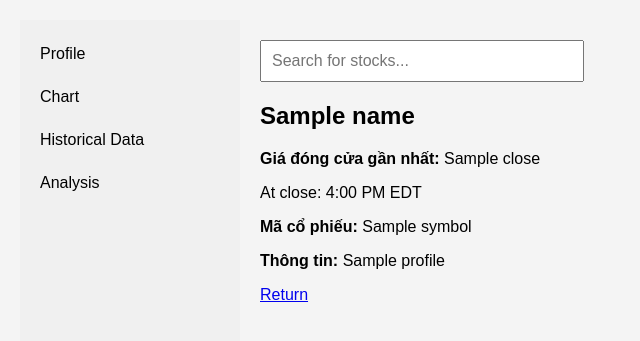
After one commit to Monkey-D-Luc/Realtime-Stock-Price-Tracker, a Django app: template Project/search/templates/profile.html in a window 1280 px wide. The commit adds this page. Shown: the top 341 px of the page, without its empty margins (0-640 px from the left). Run offline with Django 5.2, Linux system fonts and the light colour scheme; the template is opened without the code that fills it: most values are stand-ins (such as "Sample title", 1, 10 or a date in 2020); parts of the project's set-up code (start-up, migrations or seed data) failed here and were passed over.

Commit message:
đã có /profile

```diff
--- a/Project/search/static/script.js
+++ b/Project/search/static/script.js
@@ -29,9 +29,10 @@ document.getElementById('search-box').addEventListener('input', function() {
 
 document.addEventListener('DOMContentLoaded', function () {
     const path = window.location.pathname;
-    const symbol = path.substring(1);
+    const symbol = path.split('/')[1];
     if (symbol) {
         fetchStockDetail(symbol);
+        setInterval(() => fetchStockDetail(symbol), 60000);
     }
     document.getElementById('search-results').addEventListener('click', function (event) {
         if (event.target && event.target.classList.contains('stock-item')) {
@@ -44,7 +45,7 @@ document.addEventListener('DOMContentLoaded', function () {
 });
 
 function fetchStockDetail(symbol) {
-    fetch(`/${symbol}`)
+    fetch(`/${symbol}/profile`)
         .then(response => response.json())
         .then(data => {
             if (data.error) {
@@ -59,7 +60,9 @@ function fetchStockDetail(symbol) {
 }
 
 function displayStockDetail(data) {
+    const detailContainer = document.getElementById('stock-detail');
     document.getElementById('company-name').textContent = data.name || 'Unknown Company';
     document.getElementById('close-price').textContent = data.close || 'N/A';
     document.getElementById('stock-symbol').textContent = data.symbol;
+    detailContainer.style.display = 'block';
 }
--- /dev/null
+++ b/Project/search/templates/profile.html
@@ -0,0 +1,25 @@
+{% extends "sidebar.html" %}
+{% load static %}
+
+{% block title %}Stock Search{% endblock %}
+
+{% block content %}
+<div class="search-container">
+    <input type="text" id="search-box" placeholder="Search for stocks...">
+    <div id="search-results"></div>
+    <link rel="stylesheet" href="{% static 'style.css' %}">
+</div>
+
+<main id="stock-detail">
+    <h2 id="company-name">{{ name }}</h2>
+    <p><strong>Giá đóng cửa gần nhất:</strong> <span id="close-price">{{ close }}</span></p>
+    <p>At close: 4:00 PM EDT</p>
+    <p><strong>Mã cổ phiếu:</strong> <span id="stock-symbol">{{ symbol }}</span></p>
+    <p><strong>Thông tin:</strong> <span>{{ profile }}</span></p>
+    <a href="/" class="btn">Return</a>
+</main>
+{% endblock %}
+
+{% block extra_js %}
+<script src="{% static 'script.js' %}"></script>
+{% endblock %}
--- a/Project/search/templates/base.html
+++ b/Project/search/templates/sidebar.html
@@ -1,4 +1,3 @@
-
 <!DOCTYPE html>
 <html lang="vi">
 <head>
@@ -16,13 +15,14 @@
 </head>
 <body>
     <div class="sidebar">
-        <a href="/profile" class="{% if request.path == '/profile' %}active{% endif %}">Profile</a>
-        <a href="/chart" class="{% if request.path == '/chart' %}active{% endif %}">Chart</a>
-        <a href="/historical-data" class="{% if request.path == '/historical-data' %}active{% endif %}">Historical Data</a>
-        <a href="/analysis" class="{% if request.path == '/analysis' %}active{% endif %}">Analysis</a>
+        <a href="/{{ symbol }}/profile" class="{% if request.path == '/'|add:symbol|add:'/profile' %}active{% endif %}">Profile</a>
+        <a href="/{{ symbol }}/chart" class="{% if request.path == '/'|add:symbol|add:'/chart' %}active{% endif %}">Chart</a>
+        <a href="/{{ symbol }}/historical-data" class="{% if request.path == '/'|add:symbol|add:'/historical-data' %}active{% endif %}">Historical Data</a>
+        <a href="/{{ symbol }}/analysis" class="{% if request.path == '/'|add:symbol|add:'/analysis' %}active{% endif %}">Analysis</a>
     </div>
     <div class="content">
         {% block content %}{% endblock %}
     </div>
+    {% block extra_js %}{% endblock %}
 </body>
 </html>
--- a/Project/search/urls.py
+++ b/Project/search/urls.py
@@ -2,10 +2,10 @@ from django.urls import path
 from . import views
 
 urlpatterns = [
-    path('', views.index, name='index'),
+    path('', views.menu, name='index'),
     path('search/', views.search_stock, name='search_stock'),
-    path('<str:symbol>/profile/', views.stock_detail, name='stock_detail'),
-    #path('chart', views.chart_view, name='chart'),
-    #path('historical-data', views.historical_data_view, name='historical-data'),
-    #path('analysis', views.analysis_view, name='analysis'),
+    path('<str:symbol>/profile/', views.stock_profile, name='stock_detail'),
+    #path('<str:symbol>/chart/', views.chart_view, name='chart'),
+    #path('<str:symbol>/history/', views.historical_data_view, name='historical-data'),
+    #path('<str:symbol>/analysis/', views.analysis_view, name='analysis'),
 ]
```
Also changed, not shown: Project/search/templates/index.html (deleted, +0 -19 lines), Project/search/templates/menu.html (added, +17 -0 lines), Project/search/templates/stock.html (deleted, +0 -44 lines), Project/search/views.py (+4 -4 lines).
